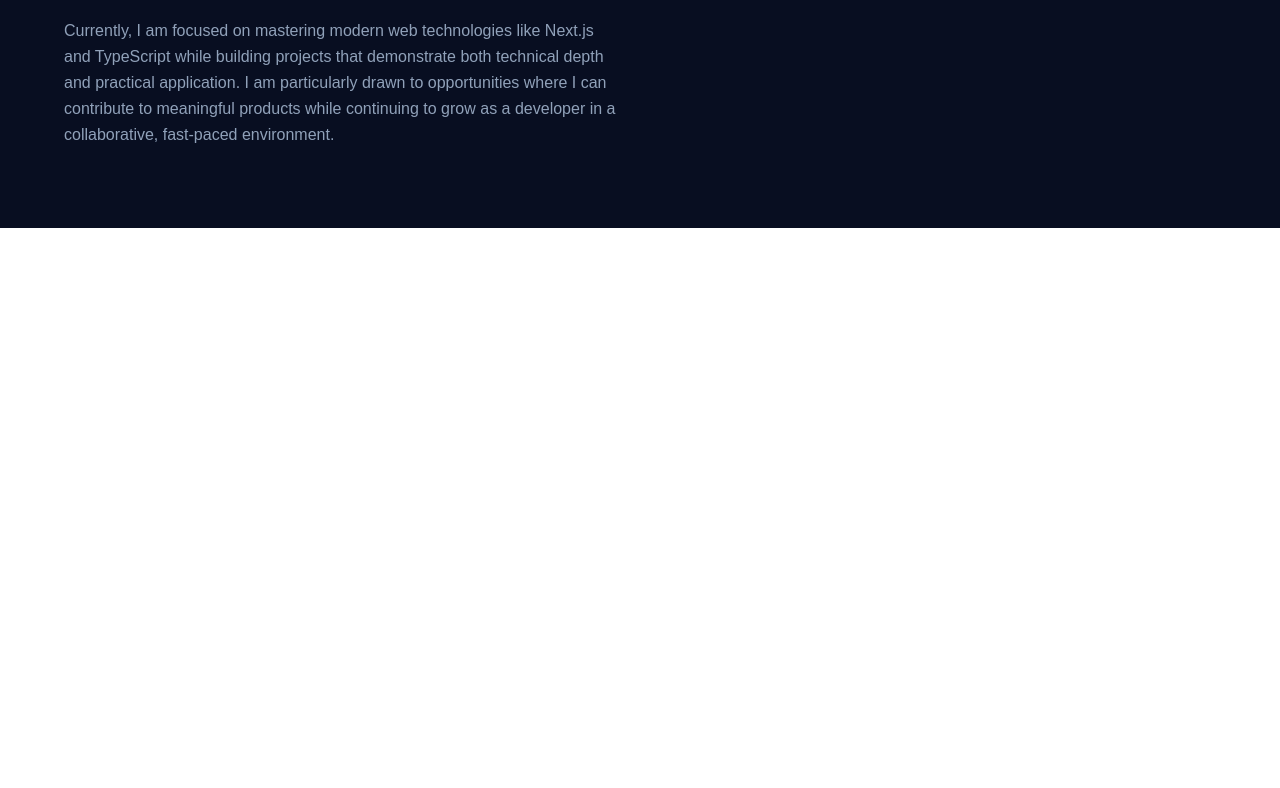
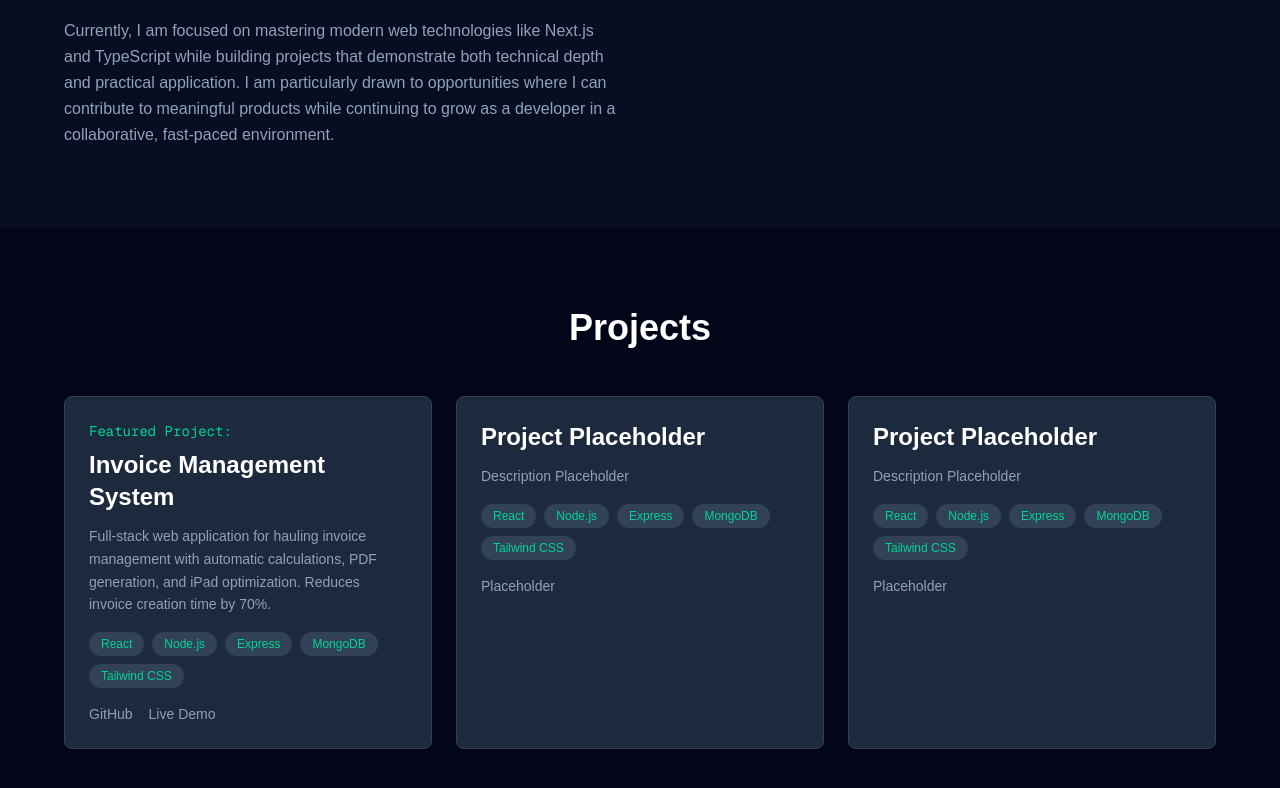
Before and after one commit to gurpinders/portfolio-website, a Next.js app: page / in a window 1280 px wide. Shown: the part 1216-2004 px from the top of the page. Before the commit the page ends 1444 px from the top, so only its background shows below. Built offline with nearby package versions, Linux system fonts and the light colour scheme.

Commit message:
Add projects section with Invoice Management System showcase

```diff
--- a/app/page.js
+++ b/app/page.js
@@ -14,6 +14,8 @@ export default function Home() {
           </div>
         </div>
       </nav>
+
+      {/* Home Section: */}
       <section id="home" className="min-h-screen flex items-center justify-center px-6">
         <div className="max-w-4xl mx-auto text-center">
           <p className="text-emerald-400 text-sm mb-6 font-mono">Hi! My Name is</p>
@@ -23,6 +25,8 @@ export default function Home() {
           <a href="#Projects" className="inline-flex items-center gap-2 px-8 py-4 border-2 border-emerald-400 text-emerald-400 rounded-lg hover:bg-emerald-400 hover:text-slate-950 transition-all">View My Work</a>
         </div>
       </section>
+
+      {/* About Section: */}
       <section id="about" className="py-20 px-6 bg-slate-900/50">
         <div className="max-w-6xl mx-auto">
           <h2 className="text-4xl font-bold mb-12 text-center">About Me</h2>
@@ -60,6 +64,63 @@ export default function Home() {
           </div>
         </div>
       </section>
+
+      {/* Project Section: */}
+      <section id="projects" className="py-20 px-6">
+        <div className="max-w-6xl mx-auto">
+          <h2 className="text-4xl font-bold mb-12 text-center">Projects</h2>
+          <div className="grid md:grid-cols-2 lg:grid-cols-3 gap-6">
+            {/* Project 1 Card - Invoice System Project */}
+            <div className="bg-slate-800 p-6 rounded-lg border border-slate-700 hover:border-emerald-400 transition-all">
+              <div className="text-emerald-400 text-sm font-mono mb-2">Featured Project:</div>
+              <h3 className="text-2xl font-bold mb-3 text-white">Invoice Management System</h3>
+              <p className="text-slate-400 mb-4 text-sm leading-relaxed">Full-stack web application for hauling invoice management with automatic calculations, PDF generation, and iPad optimization. Reduces invoice creation time by 70%.</p>
+              <div className="flex flex-wrap gap-2 mb-4">
+                <span className="px-3 py-1 bg-slate-700 text-emerald-400 rounded-full text-xs">React</span>
+                <span className="px-3 py-1 bg-slate-700 text-emerald-400 rounded-full text-xs">Node.js</span>
+                <span className="px-3 py-1 bg-slate-700 text-emerald-400 rounded-full text-xs">Express</span>
+                <span className="px-3 py-1 bg-slate-700 text-emerald-400 rounded-full text-xs">MongoDB</span>
+                <span className="px-3 py-1 bg-slate-700 text-emerald-400 rounded-full text-xs">Tailwind CSS</span>
+              </div>
+              <div className="flex gap-4">
+                <a href="https://github.com/gurpinders/invoice-system" className="text-slate-400 hover:text-emerald-400 transition-colors text-sm">GitHub</a>
+                <a href="https://invoice-system-virid.vercel.app" className="text-slate-400 hover:text-emerald-400 transition-colors text-sm">Live Demo</a>
+              </div>
+            </div>
+
+            {/* Project 2 Card - Project Placeholder */}
+            <div className="bg-slate-800 p-6 rounded-lg border border-slate-700 hover:border-emerald-400 transition-all">
+              <h3 className="text-2xl font-bold mb-3 text-white">Project Placeholder</h3>
+              <p className="text-slate-400 mb-4 text-sm leading-relaxed">Description Placeholder</p>
+              <div className="flex flex-wrap gap-2 mb-4">
+                <span className="px-3 py-1 bg-slate-700 text-emerald-400 rounded-full text-xs">React</span>
+                <span className="px-3 py-1 bg-slate-700 text-emerald-400 rounded-full text-xs">Node.js</span>
+                <span className="px-3 py-1 bg-slate-700 text-emerald-400 rounded-full text-xs">Express</span>
+                <span className="px-3 py-1 bg-slate-700 text-emerald-400 rounded-full text-xs">MongoDB</span>
+                <span className="px-3 py-1 bg-slate-700 text-emerald-400 rounded-full text-xs">Tailwind CSS</span>
+              </div>
+              <div className="flex gap-4">
+                <a href="#Placeholder" className="text-slate-400 hover:text-emerald-400 transition-colors text-sm">Placeholder</a>
+              </div>
+            </div>
+            {/* Project 3 Card - Project Placeholder */}
+            <div className="bg-slate-800 p-6 rounded-lg border border-slate-700 hover:border-emerald-400 transition-all">
+              <h3 className="text-2xl font-bold mb-3 text-white">Project Placeholder</h3>
+              <p className="text-slate-400 mb-4 text-sm leading-relaxed">Description Placeholder</p>
+              <div className="flex flex-wrap gap-2 mb-4">
+                <span className="px-3 py-1 bg-slate-700 text-emerald-400 rounded-full text-xs">React</span>
+                <span className="px-3 py-1 bg-slate-700 text-emerald-400 rounded-full text-xs">Node.js</span>
+                <span className="px-3 py-1 bg-slate-700 text-emerald-400 rounded-full text-xs">Express</span>
+                <span className="px-3 py-1 bg-slate-700 text-emerald-400 rounded-full text-xs">MongoDB</span>
+                <span className="px-3 py-1 bg-slate-700 text-emerald-400 rounded-full text-xs">Tailwind CSS</span>
+              </div>
+              <div className="flex gap-4">
+                <a href="#Placeholder" className="text-slate-400 hover:text-emerald-400 transition-colors text-sm">Placeholder</a>
+              </div>
+            </div>
+          </div>
+        </div>
+      </section>
     </div>
   );
 }
```
